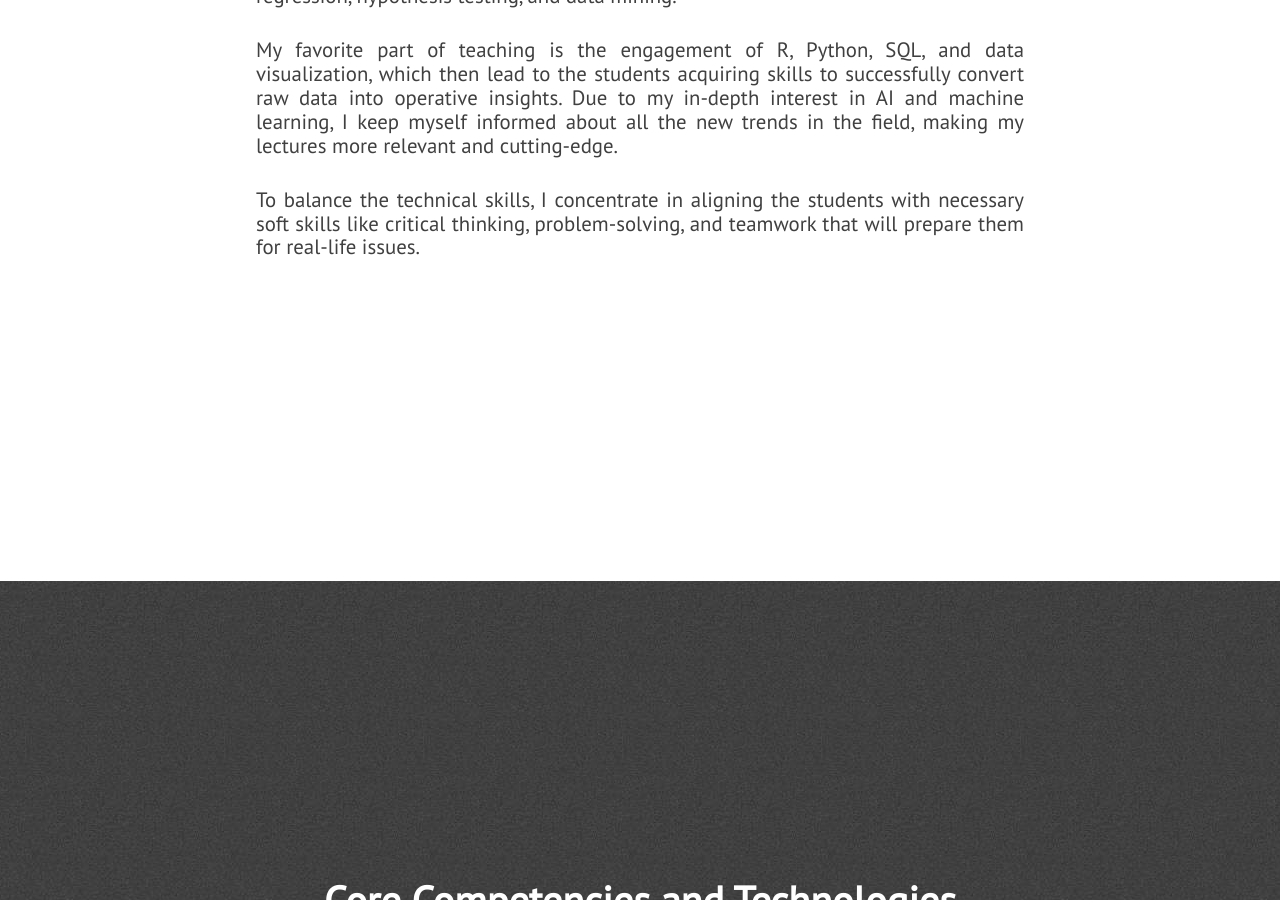
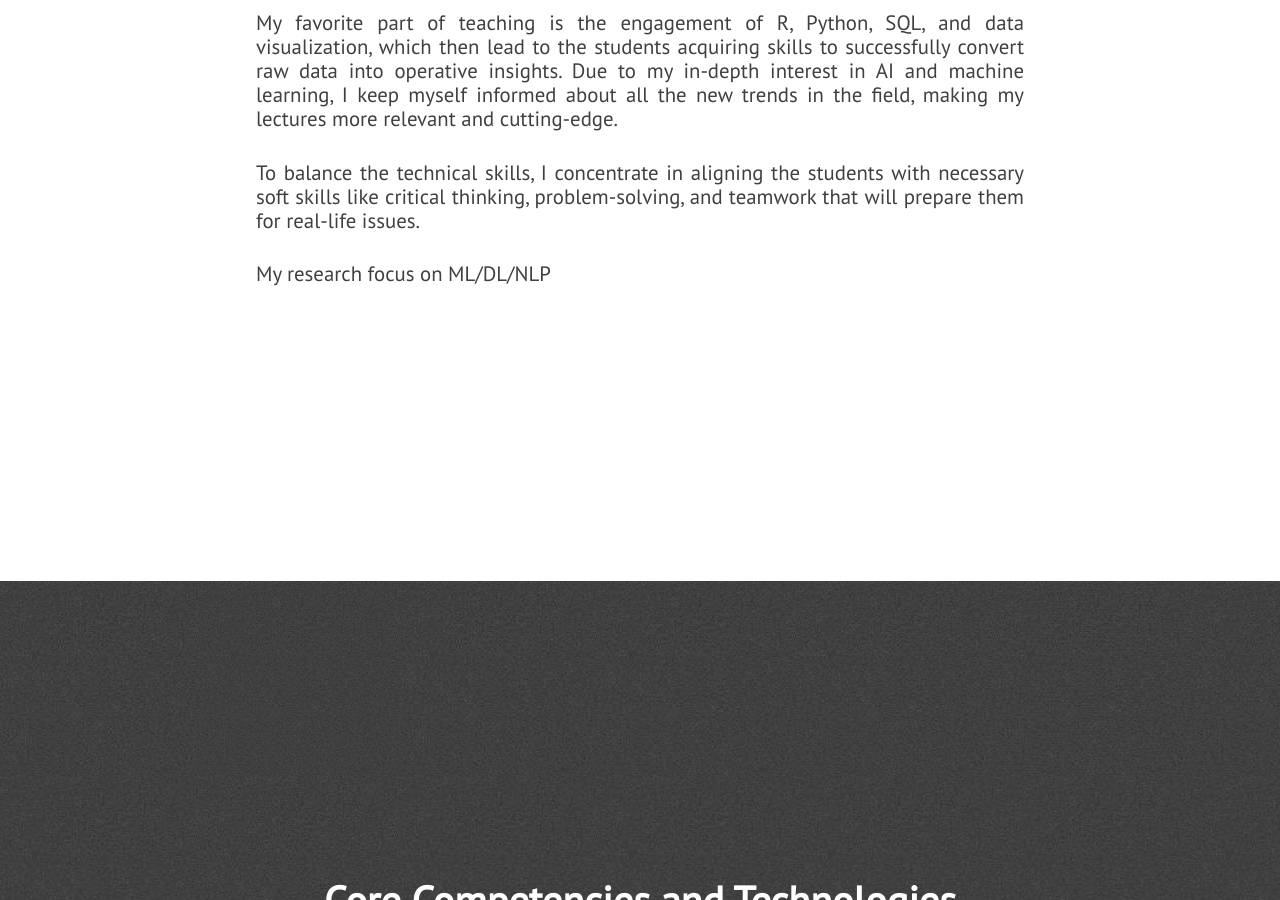
Before and after one commit to zenklinov/portfolio, a Jekyll site: the page built from index.html, in a window 1280 px wide and 900 px high, scrolled down 1379 px. Built offline with Jekyll 4.4.1, drawn with Linux system fonts in a browser that asks for light colours; nearby versions of some CDN libraries.

Commit message:
Update about.html

```diff
--- a/_includes/about.html
+++ b/_includes/about.html
@@ -11,6 +11,8 @@
             </p>
             <p class="paragraph-text justify-text">
                 To balance the technical skills, I concentrate in aligning the students with necessary soft skills like critical thinking, problem-solving, and teamwork that will prepare them for real-life issues.
+            <p class="paragraph-text justify-text">
+                My research focus on ML/DL/NLP
             </p>
         </div>
     </section>
```
